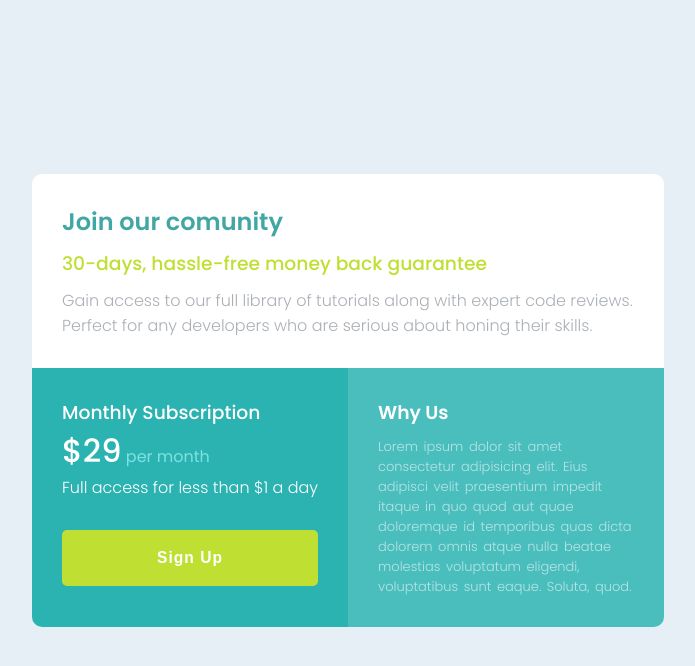
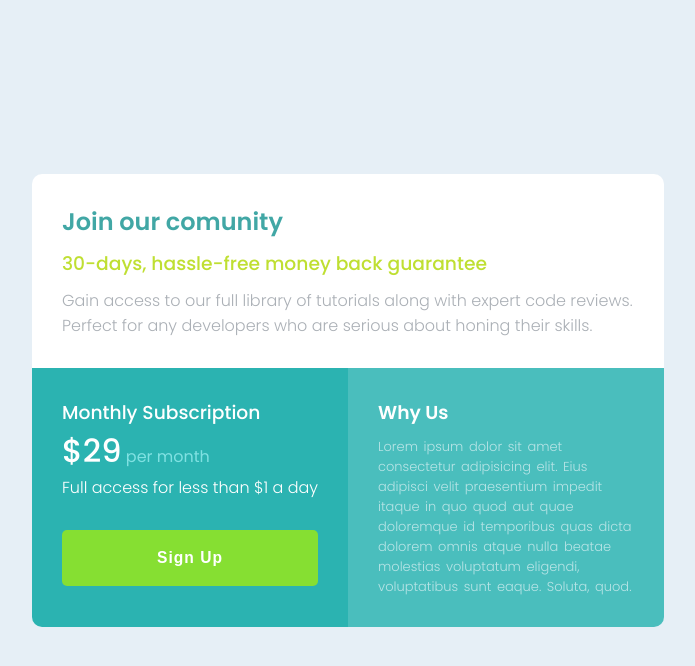
Before and after one commit to IzzatbekDadamirzayev/challenge1, a plain HTML site: page index.html in a window 1280 px wide. In both pictures the pointer is over the button "Sign Up". Shown: the whole page, without its empty margins (292-987 px from the left). Drawn offline with Linux system fonts and the light colour scheme.

Commit message:
Button to'g'irlandi

```diff
--- a/style.css
+++ b/style.css
@@ -77,6 +77,11 @@ span {
   background: #bfdf32;
   color: #fff;
   margin-top: 30px;
+  cursor: pointer;
+}
+.body1 button:hover {
+  background: #86df32;
+  transition: 1s ease;
 }
 .body1 button h3 {
   font-weight: bold;
@@ -125,7 +130,7 @@ span {
     border-radius: 0 0 10px 10px;
     padding: 20px;
   }
-  .body2 p{
-  width: 70vw;
+  .body2 p {
+    width: 70vw;
   }
 }
```
